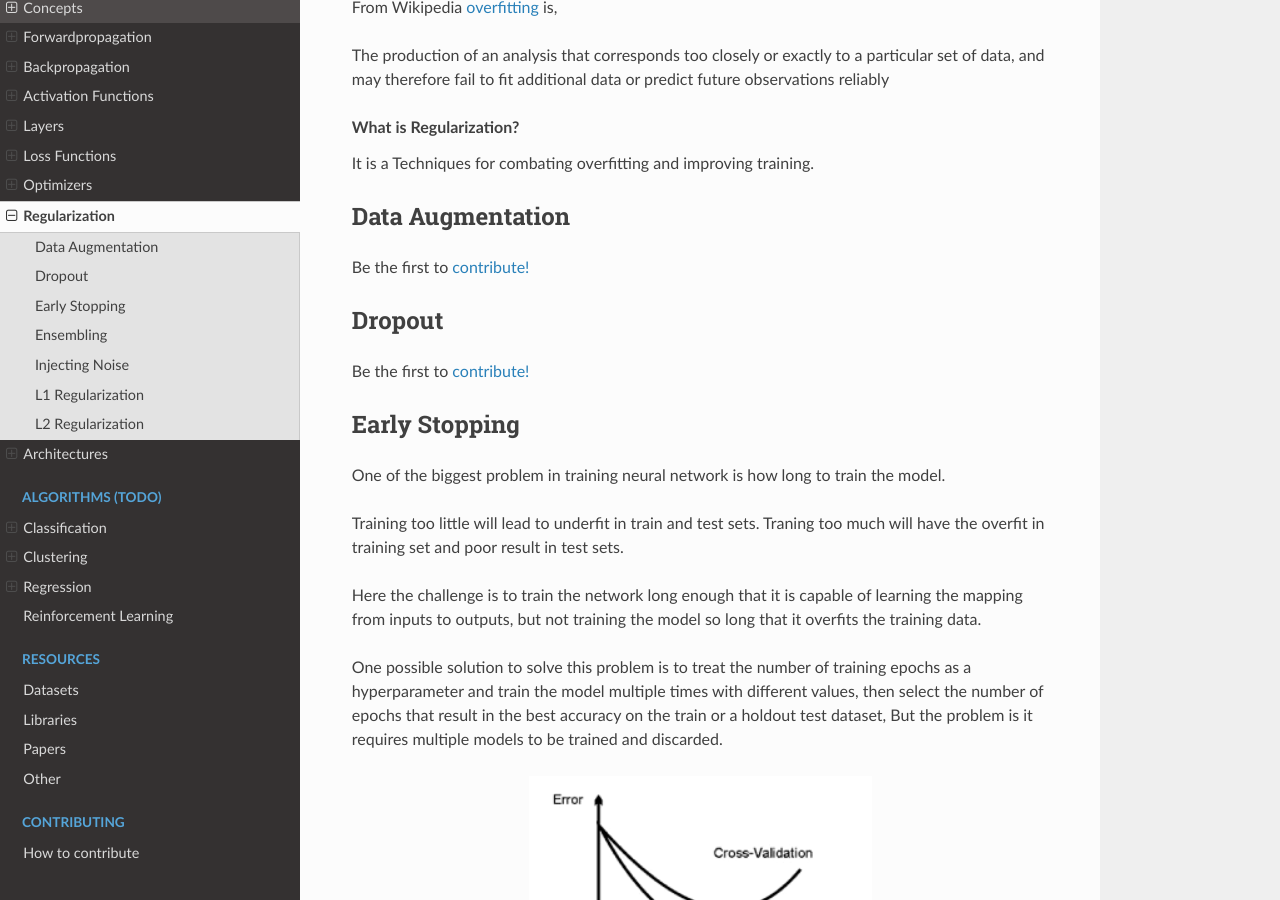
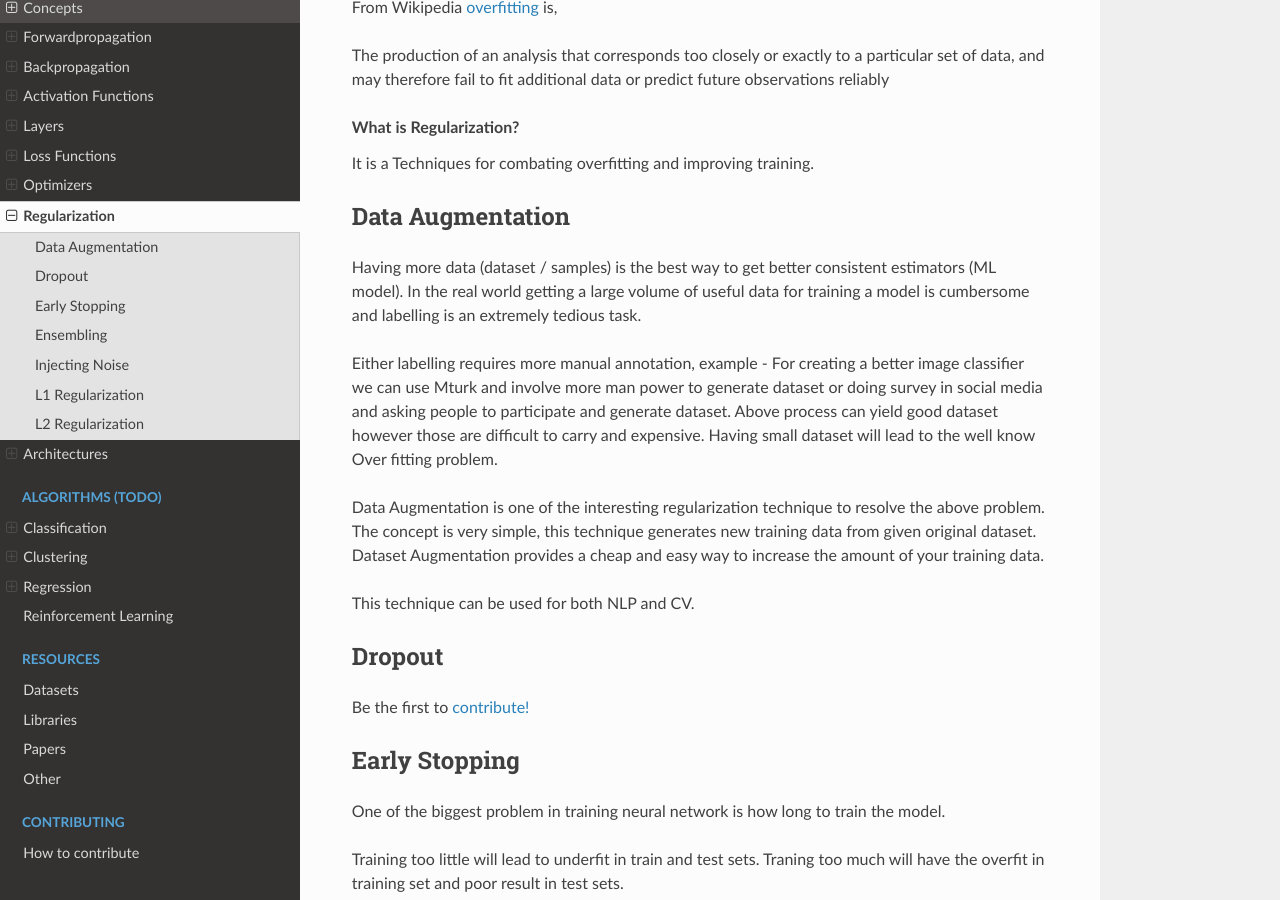
Before and after one commit to bfortuner/ml-glossary, a Sphinx documentation site: the page built from docs/regularization.rst, in a window 1280 px wide and 900 px high, scrolled down 392 px. Built offline with Sphinx 7.4.7 and the Read the Docs theme 2.0.0, drawn with Linux system fonts in a browser that asks for light colours; pages that are not in the unit, such as notebooks, are missing from menus.

Commit message:
* Started adding details for Data Augmentation

```diff
--- a/docs/regularization.rst
+++ b/docs/regularization.rst
@@ -22,7 +22,15 @@ It is a Techniques for combating overfitting and improving training.
 Data Augmentation
 =================
 
-Be the first to `contribute! <https://github.com/bfortuner/ml-cheatsheet>`__
+Having more data (dataset / samples) is the best way to get better consistent estimators (ML model). In the real world getting a large volume of useful data for training a model is cumbersome and labelling is an extremely tedious task.
+
+Either labelling requires more manual annotation, example - For creating a better image classifier we can use Mturk and involve more man power to generate dataset or doing survey in social media and asking people to participate and generate dataset.
+Above process can yield good dataset however those are difficult to carry and expensive.  Having small dataset will lead to the well know Over fitting problem.
+
+Data Augmentation is one of the interesting regularization technique to resolve the above problem. The concept is very simple, this technique generates new training data from given original dataset. Dataset Augmentation provides a cheap and easy way to
+increase the amount of your training data.
+
+This technique can be used for both NLP and CV.
 
 Dropout
 =======
```
